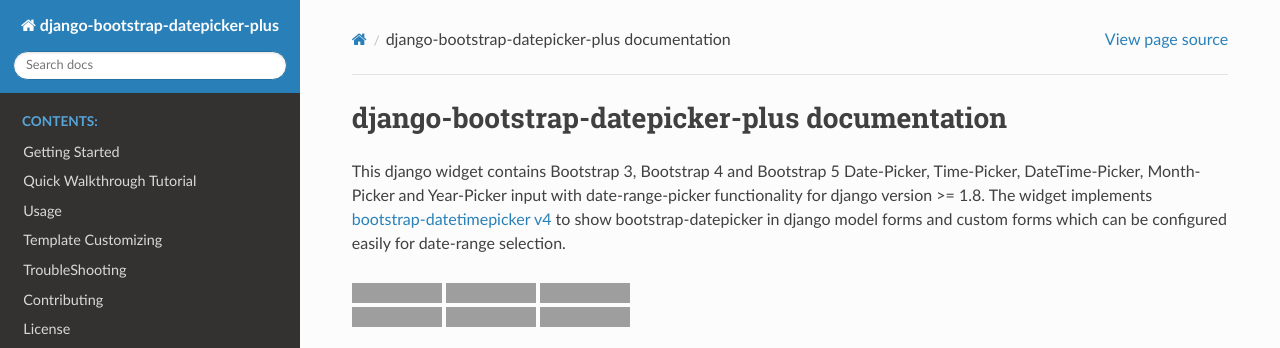
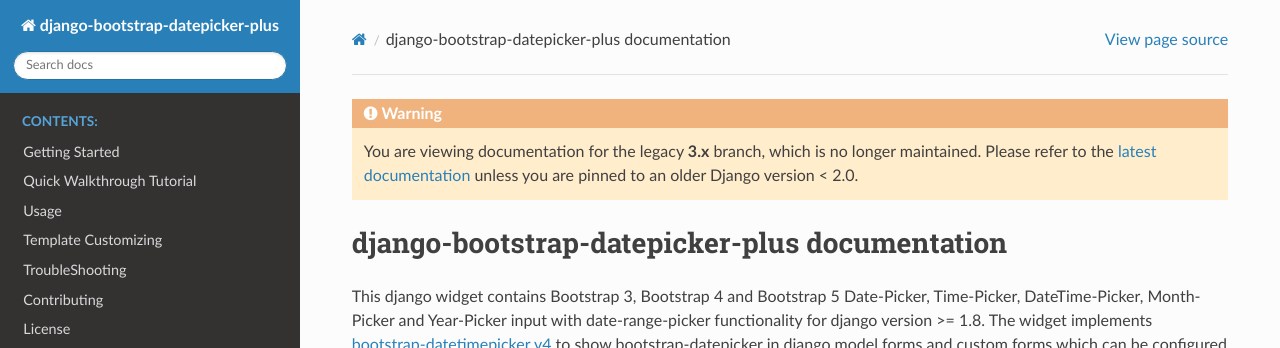
Before and after one commit to monim67/django-bootstrap-datepicker-plus, a Sphinx documentation site: the page built from docs/index.rst, in a window 1280 px wide and 900 px high, cut to the strip 0-348 px from the top of the window. Built offline with Sphinx 7.4.7 and the Read the Docs theme 3.1.0, drawn with Linux system fonts in a browser that asks for light colours; grey boxes are pictures that could not be loaded.

Commit message:
Add legacy warning

```diff
--- a/docs/conf.py
+++ b/docs/conf.py
@@ -10,12 +10,6 @@
 # add these directories to sys.path here. If the directory is relative to the
 # documentation root, use os.path.abspath to make it absolute, like shown here.
 #
-import os
-import sys
-
-sys.path.insert(0, os.path.abspath(".."))
-import bootstrap_datepicker_plus
-
 
 # -- Project information -----------------------------------------------------
 
@@ -24,7 +18,7 @@
 author = "Munim Munna"
 
 # The full version, including alpha/beta/rc tags
-release = bootstrap_datepicker_plus.__version__
+release = "3.x"
 
 
 # -- General configuration ---------------------------------------------------
@@ -60,3 +54,10 @@
 
 # The master toctree document.
 master_doc = "index"
+
+rst_prolog = """
+.. warning::
+   You are viewing documentation for the legacy **3.x** branch, which is no longer maintained.
+   Please refer to the `latest documentation <https://django-bootstrap-datepicker-plus.readthedocs.io/en/latest/>`_
+   unless you are pinned to an older Django version < 2.0.
+"""
```
Also changed, not shown: .readthedocs.yaml (added), 1 other file.
